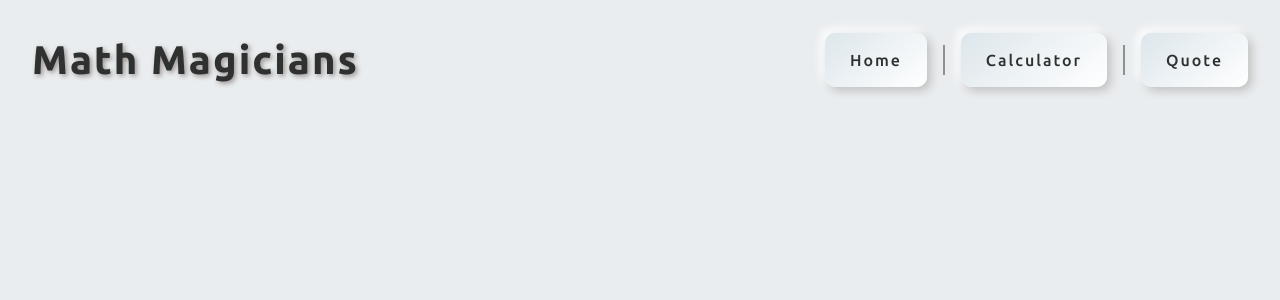
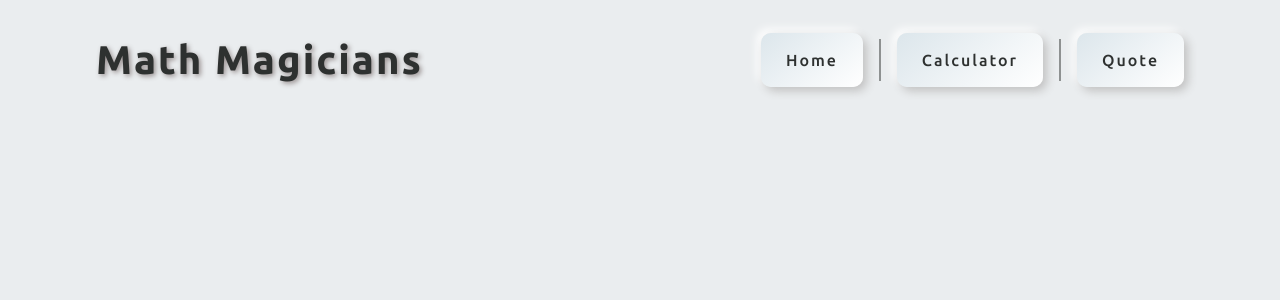
Before and after one commit to KanzaTahreem/Math-Magicians, a React (Create React App) app: page / in a window 1280 px wide. Shown: the top 300 px of the page. Built offline with nearby package versions, Linux system fonts and the light colour scheme.

Commit message:
Update styles for navbar

```diff
--- a/src/stylesheets/Navbar.css
+++ b/src/stylesheets/Navbar.css
@@ -1,8 +1,8 @@
 .navbar {
   display: flex;
-  width: 100%;
+  width: 85vw;
+  margin: 0 auto;
   justify-content: space-between;
-  padding: 1em 2em;
   height: 15vh;
   align-items: center;
 }
```
